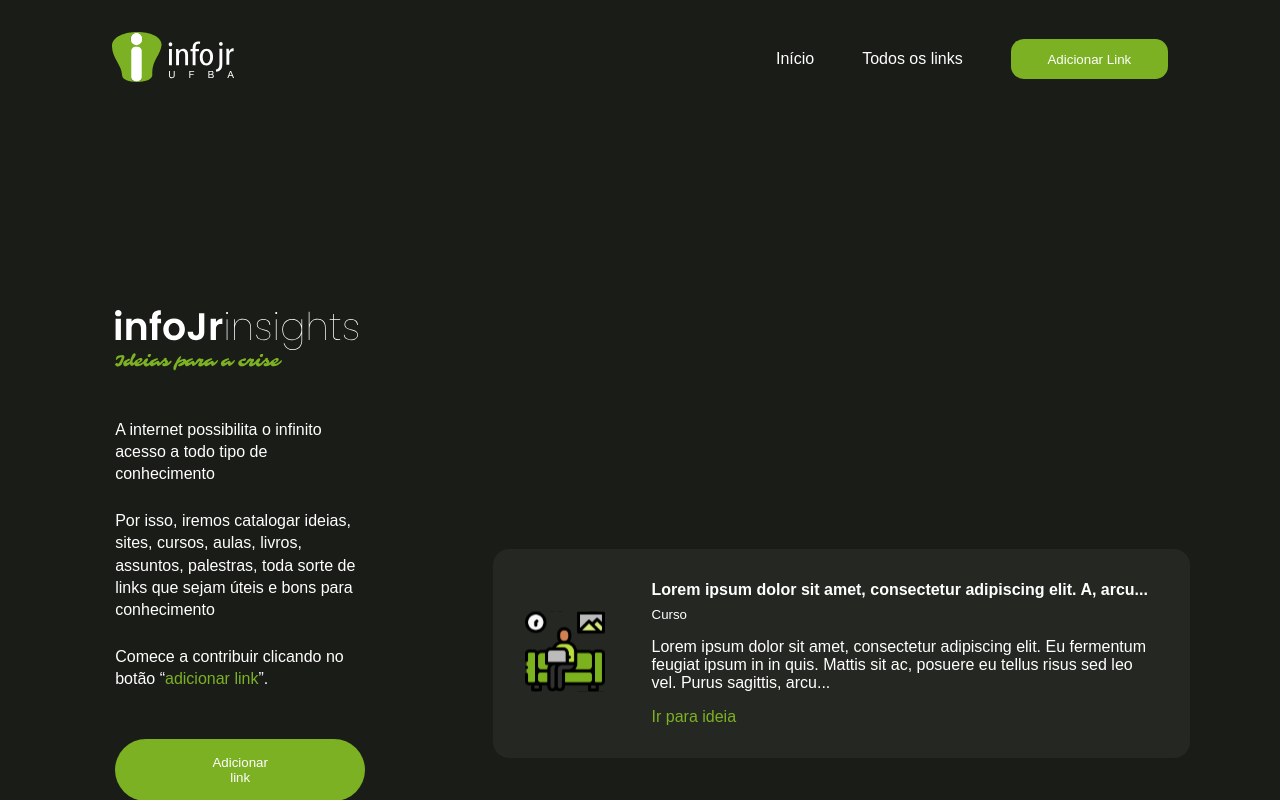
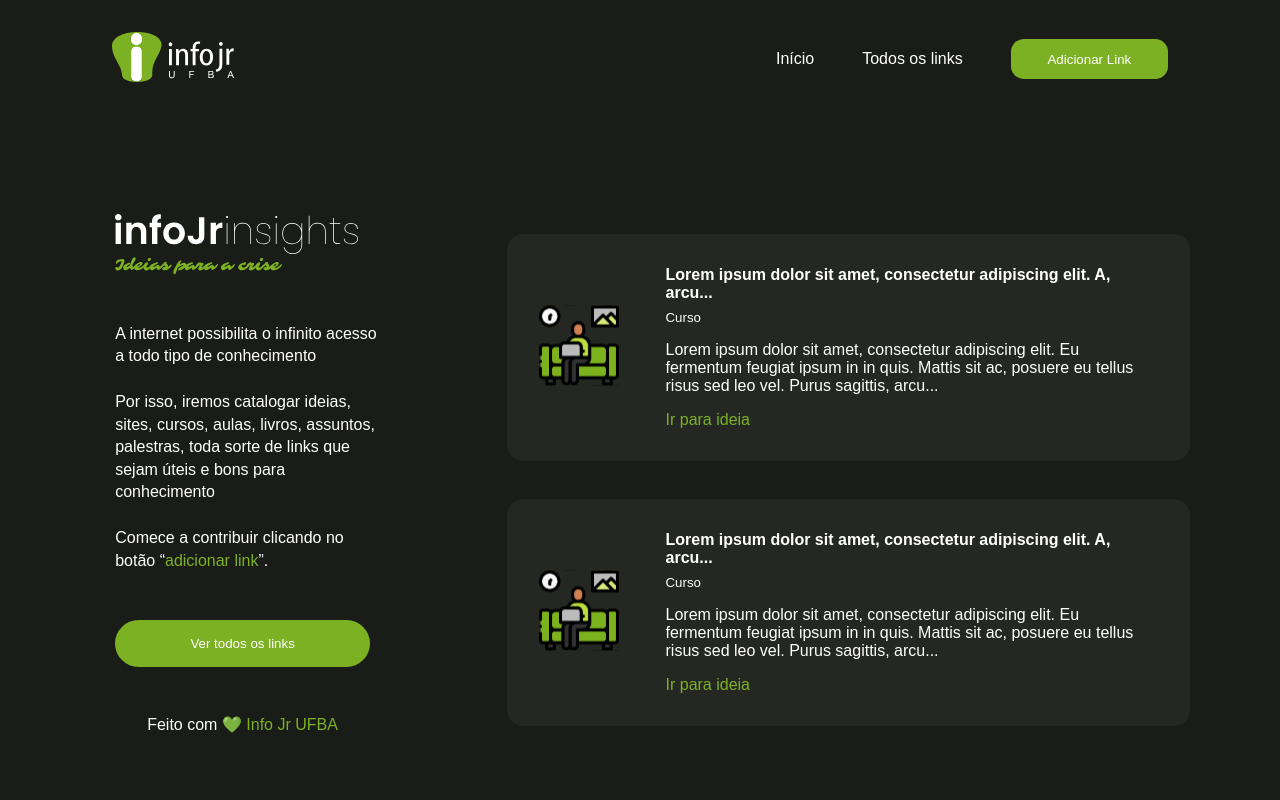
Before and after one commit to laisapereira/infojr-insights, a Next.js app in the folder front-end/infojr-insights/: page / in a window 1280 px wide. Built offline with nearby package versions, Linux system fonts and the light colour scheme.

Commit message:
faltando responsividade

```diff
--- a/front-end/infojr-insights/pages/_document.tsx
+++ b/front-end/infojr-insights/pages/_document.tsx
@@ -32,10 +32,8 @@ export default class MyDocument extends Document {
           <Head>
             <meta charSet="utf-8" />
 
-            <link
-            href="https://fonts.googleapis.com/css2?family=Poppins:wght@400;700&display=swap"
-            rel="stylesheet"
-            />
+            <link rel="preconnect" href="https://fonts.googleapis.com"/>
+            <link href="https://fonts.googleapis.com/css2?family=Poppins:wght@400;700&display=swap" rel="stylesheet"/>
 
 
             <link rel="icon" href='#' />
--- a/front-end/infojr-insights/pages/index.tsx
+++ b/front-end/infojr-insights/pages/index.tsx
@@ -2,16 +2,27 @@ import React from 'react';
 import Header from '../src/components/Header'
 import Footer from '../src/components/Footer'
 import AsideHome from '../src/components/AsideHome';
-import Card from '../src/components/Cards';
+import Card from '../src/components/Cards/index';
+import { ContainerCards } from '../src/styles/card';
 
 export default function Home() {
   return (
     <div>
       <Header />
 
+
       <div style={{display:"flex", alignItems:"center", padding:"0vw 7vw 5vw 9vw", gap: "8rem"} }>
         <AsideHome />
-        <Card />
+        <ContainerCards>
+          <Card />
+          <Card />
+          <Card />
+          <Card />
+          <Card />
+
+        </ContainerCards>
+
+
       </div>
       <Footer />
     </div>
--- a/front-end/infojr-insights/src/components/AsideHome/index.tsx
+++ b/front-end/infojr-insights/src/components/AsideHome/index.tsx
@@ -22,7 +22,6 @@ const AsideHome: React.FC = () => (
 
 
         <Buttons>
-            <a href="#"><Button id="button-aside-one">Adicionar link</Button></a>
             <a href="#" ><Button id="button-aside-two" >Ver todos os links</Button></a>
             <p style={{textAlign:"center", padding:"2rem"}}>Feito com 💚 <span>Info Jr UFBA</span></p>
 
--- a/front-end/infojr-insights/src/components/Cards/index.tsx
+++ b/front-end/infojr-insights/src/components/Cards/index.tsx
@@ -1,4 +1,3 @@
-import React, {useState} from 'react';
 import { Container, Inform } from '../../styles/card';
 
 const Card: React.FC = () => {
--- a/front-end/infojr-insights/src/styles/asidehome.ts
+++ b/front-end/infojr-insights/src/styles/asidehome.ts
@@ -4,7 +4,7 @@ export const Container = styled.div`
     display:flex;
     flex-direction:column;
     width: 90vw;
-    margin: 12rem auto;
+    margin: 6rem auto;
     gap: 3rem;
 
     @media(max-width: 768px) {
@@ -88,24 +88,14 @@ export const Buttons = styled.div`
     align-items:flex-start;
     gap: 1rem;
 
-    #button-aside-one,
+
     #button-aside-two {
-        padding: 1rem 5.7rem;
+        padding: 1rem 4.7rem;
         border-radius: 3rem;
         height:max-content;
 
         &:hover {
             cursor:pointer;
-        }
-    }
-
-    #button-aside-two {
-        background-color: transparent;
-        border:1px solid ${props => props.theme.colors.primary};
-        padding: 1rem 4.7rem;
-
-        &:hover {
-           background-color:  ${props => props.theme.colors.primary};
         }
     }
 
@@ -143,7 +133,4 @@ export const Buttons = styled.div`
 
 
 
-
-
-
 `
--- a/front-end/infojr-insights/src/styles/card.ts
+++ b/front-end/infojr-insights/src/styles/card.ts
@@ -1,16 +1,40 @@
 import styled from "styled-components";
+
+export const ContainerCards = styled.div `
+
+    display:flex;
+    flex-direction:column;
+    gap: 2.4rem;
+    max-height: 40vw;
+    width: 233vw;
+    overflow:auto;
+
+
+    ::-webkit-scrollbar {
+        display:none;
+    }
+
+
+
+
+`
 
 export const Container = styled.div `
 
     display:flex;
     gap: 2.9rem;
-    width: 233vw;
+
     align-items:center;
     justify-content:center;
     background-color:rgba(37, 40, 34, 1);
     height: max-content;
     padding: 2rem;
     border-radius: 1rem;
+
+        &:hover{
+            box-shadow: red;
+
+        }
 
 
 
```
Also changed, not shown: front-end/infojr-insights/public/be.png (added), front-end/infojr-insights/public/linkedin.svg.
